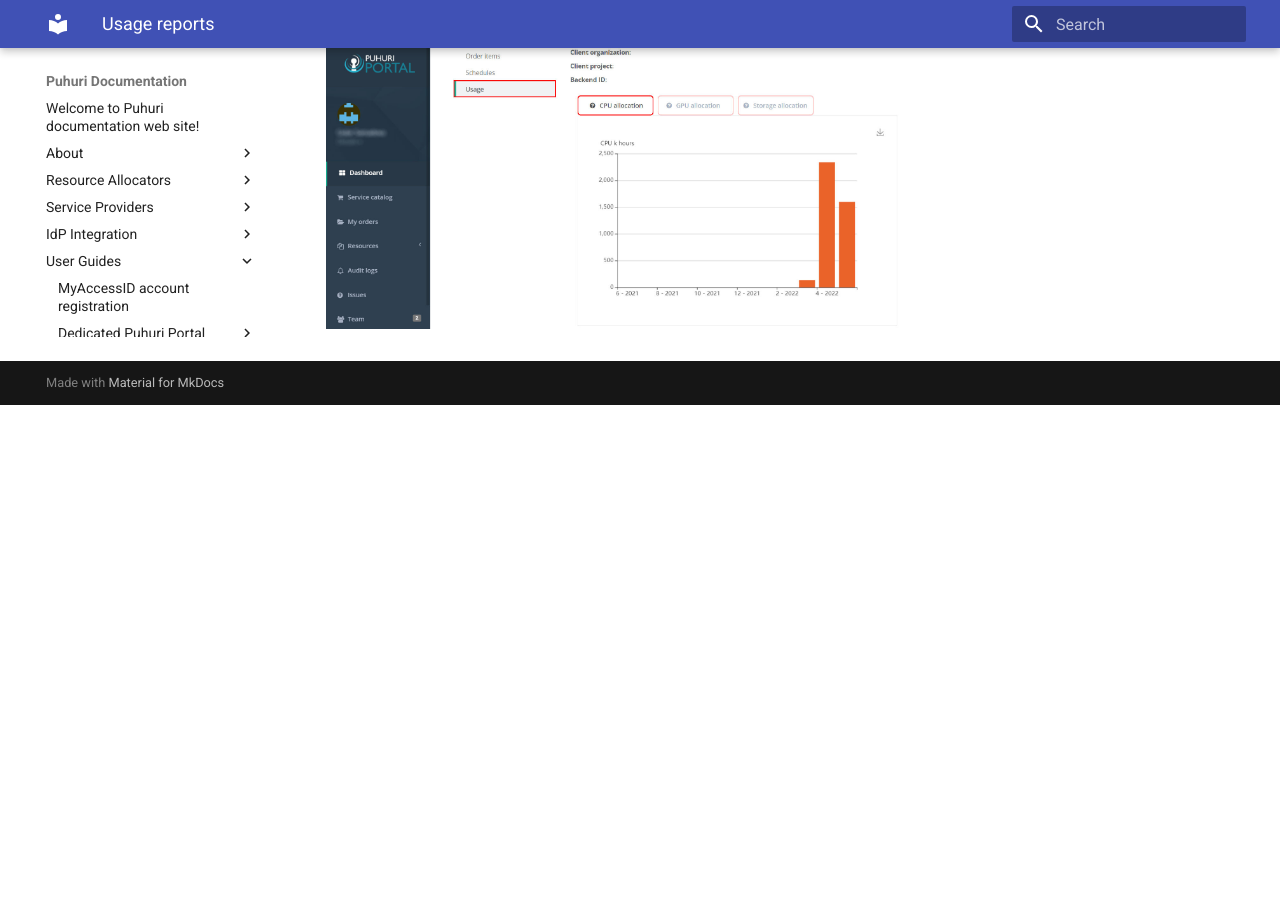
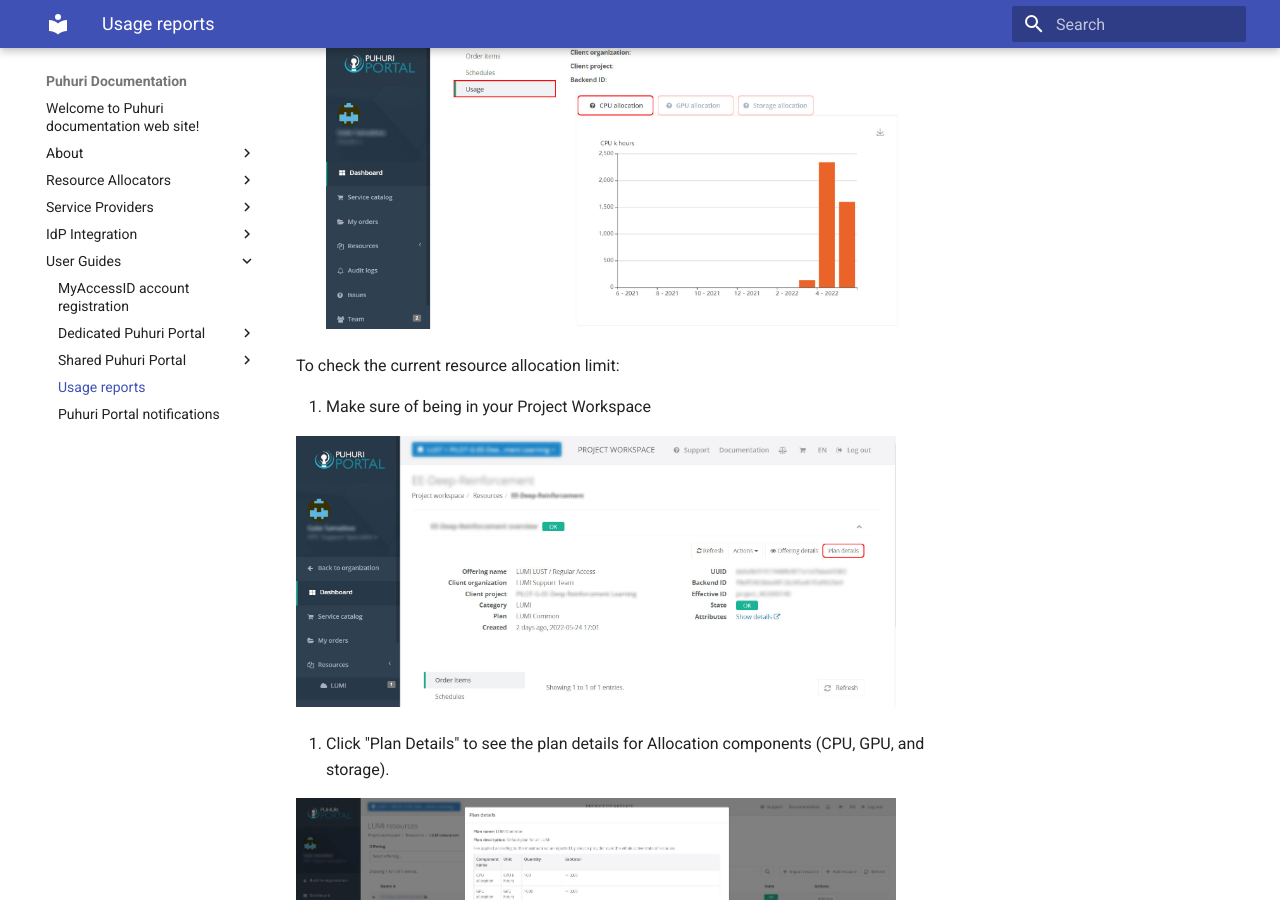
Before and after one commit to neicnordic/puhuri-web, an MkDocs documentation site: the page built from docs/user_guides/usage_reports.md, in a window 1280 px wide and 900 px high, scrolled down 864 px. Built offline with MkDocs 1.6.1 and Material for MkDocs 9.7.7, drawn with Linux system fonts in a browser that asks for light colours; before the commit the page ends 1269 px from its top, so only the background shows below that.

Commit message:
Update usage_reports.md

```diff
--- a/docs/user_guides/usage_reports.md
+++ b/docs/user_guides/usage_reports.md
@@ -9,3 +9,13 @@ Currently, in Puhuri Portal you are able to see allocations monthly usage. Alloc
 3. Select the allocation that usage report you would like to see.
 4. Click "Usage" to display the report for this allocation. Use tabs "CPU Allocation", "GPU Allocation", and "Storage Allocation" to see the details.
    ![Usage](../assets/puhuri_usage.jpg){ width="600" }
+
+To check the current resource allocation limit:
+
+1. Make sure of being in your Project Workspace
+
+  ![Plan Details_Button](../assets/plan_details_button.jpg){ width="600" }
+
+2. Click "Plan Details" to see the plan details for Allocation components (CPU, GPU, and storage).
+
+  ![Plan Details](../assets/plan_details.jpg){ width="600" }
```
